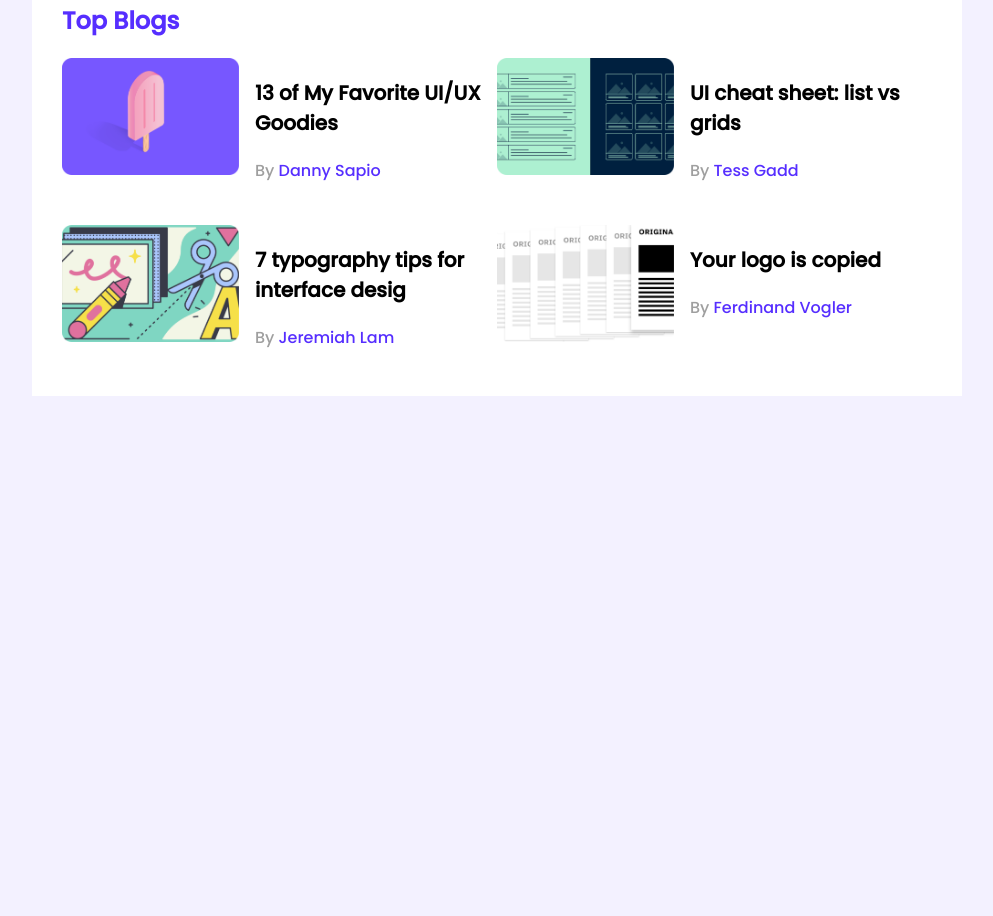
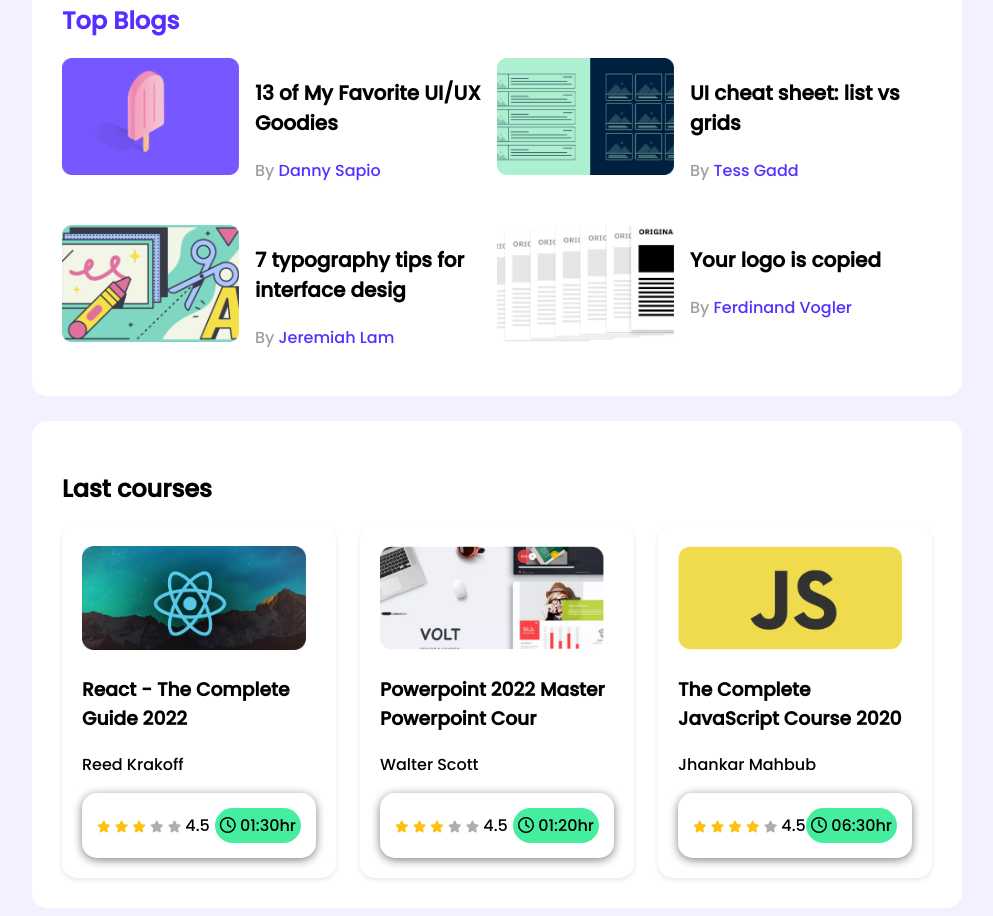
Before and after one commit to codemansunny/Topper-board-css3, a plain HTML site: page index.html in a window 1280 px wide. Shown: the part 318-1234 px from the top of the page, without its empty margins (143-1136 px from the left). Before the commit the page ends 800 px from the top, so only its background shows below. Drawn offline with Linux system fonts and the light colour scheme.

Commit message:
version 1.4

```diff
--- a/css/style.css
+++ b/css/style.css
@@ -10,14 +10,16 @@
 }
 
 main{
-    display: flex;
+    display: grid;
     justify-content: center;
+    clear: both;
 }
 
 .container{
     background-color: white;
     width: 870px;
     padding: 30px;
+    border-radius: 15px;
 }
 
 /* Top Student*/
@@ -90,3 +92,52 @@
     font-size: 16px;
     color: #562EFF;
 }
+
+/*---------------
+cources Style
+----------------*/
+.course .course-banner img{
+    width: 224px;
+    height: 104px;
+}
+ /*------------
+  Font Awsome
+  ------------ */
+.courses{
+    display: grid;
+    grid-template-columns: repeat(3, 1fr);
+    grid-column-gap: 24px;
+}
+
+.course{
+    padding: 20px;
+    border-radius: 15px;
+    box-shadow: 0 2px 5px rgb(238, 228, 228);
+}
+
+.course-info{
+    display: flex;
+    align-items: center;
+    justify-content: space-between;
+    padding: 15px;
+    border-radius: 15px;
+    box-shadow: 0 2px 10px gray;
+}
+
+.fa-star{
+    font-size: 12px;
+}
+
+.fa-star.filled{
+    color: #FFC014;
+}
+
+.fa-star.empty{
+    color: #AEAEAE;
+}
+
+.course-duration{
+    background: rgb(69, 238, 159);
+    padding: 5px;
+    border-radius: 50px;
+}
--- a/index.html
+++ b/index.html
@@ -4,6 +4,9 @@
     <meta charset="UTF-8">
     <meta http-equiv="X-UA-Compatible" content="IE=edge">
     <meta name="viewport" content="width=device-width, initial-scale=1.0">
+    <!-- fontawsome Kits -->
+    <script src="https://kit.fontawesome.com/38dcdc8f6d.js" crossorigin="anonymous"></script>
+    <!-- css Link  -->
     <link rel="stylesheet" href="css/style.css">
     <title>Topper Board | Ahsan Hbaib Sunny</title>
     <link rel="shortcut icon" href="https://icons8.com/icon/65736/volleyball-player" type="image/x-icon">
@@ -22,27 +25,27 @@
                 <h2 class="section-title">Top Students</h2>
                 <div class="students">
                     <div class="student">
-                        <img src="media/toppers/topper-1.png" alt="">
+                        <img src="media/toppers/topper-1.png" alt="topper-1">
                         <h3 class="student-name" class="student name">Top Student-1</h3>
                     </div>
                     <div class="student">
-                        <img src="media/toppers/topper-2.png" alt="">
+                        <img src="media/toppers/topper-2.png" alt="topper-2">
                         <h3 class="student-name" class="student name">Top Student-2</h3>
                     </div>
                     <div class="student">
-                        <img src="media/toppers/topper-3.png" alt="">
+                        <img src="media/toppers/topper-3.png" alt="topper-3">
                         <h3 class="student-name" class="student name">Top Student-3</h3>
                     </div>
                     <div class="student">
-                        <img src="media/toppers/topper-4.png" alt="">
+                        <img src="media/toppers/topper-4.png" alt="topper-4">
                         <h3 class="student-name" class="student name">Top Student-4</h3>
                     </div>
                     <div class="student">
-                        <img src="media/toppers/topper-5.png" alt="">
+                        <img src="media/toppers/topper-5.png" alt="topper-5">
                         <h3 class="student-name" class="student name">Top Student-5</h3>
                     </div>
                     <div class="student">
-                        <img src="media/toppers/topper-6.png" alt="">
+                        <img src="media/toppers/topper-6.png" alt="topper-6">
                         <h3 class="student-name" class="student name">Top Student-6</h3>
                     </div>
                 </div>
@@ -93,6 +96,81 @@
                     </div>
                 </div>
             </div>
+        </section><br>
+        <!-- Last Cource -->
+        <section class="container">
+            <h2 class="section Title">Last courses</h2>
+            <div class="courses">
+                <div class="course">
+                    <div class="course-banner">
+                        <img src="media/courses/course-1.png" alt="">
+                    </div>
+                    <div class="course-detail">
+                        <h3 class="course-title">React - The Complete Guide 2022</h3>
+                        <p class="course-Instructor">Reed Krakoff</p>
+                        <div class="course-info">
+                            <div>
+                                <i class="fas fa-star filled"></i>
+                                <i class="fas fa-star filled"></i>
+                                <i class="fas fa-star filled"></i>
+                                <i class="fas fa-star empty"></i>
+                                <i class="fas fa-star empty"></i>
+                                <span>4.5</span>
+                            </div>
+                            <div class="course-duration">
+                                <i class="far fa-clock"></i>
+                                01:30hr
+                            </div>
+                        </div>
+                    </div>
+                </div>
+                <div class="course">
+                    <div class="course-banner">
+                        <img src="media/courses/course-2.png" alt="">
+                    </div>
+                    <div class="course-detail">
+                        <h3 class="course-title">Powerpoint 2022 Master Powerpoint Cour</h3>
+                        <p class="course-Instructor">Walter Scott</p>
+                        <div class="course-info">
+                            <div>
+                                <i class="fas fa-star filled"></i>
+                                <i class="fas fa-star filled"></i>
+                                <i class="fas fa-star filled"></i>
+                                <i class="fas fa-star empty"></i>
+                                <i class="fas fa-star empty"></i>
+                                <span>4.5</span>
+                            </div>
+                            <div class="course-duration">
+                                <i class="far fa-clock"></i>
+                                01:20hr
+                            </div>
+                        </div>
+                    </div>
+                </div>
+                <div class="course">
+                    <div class="course-banner">
+                        <img src="media/courses/course-3.png" alt="">
+                    </div>
+                    <div class="course-detail">
+                        <h3 class="course-title">The Complete JavaScript Course 2020</h3>
+                        <p class="course-Instructor">Jhankar Mahbub</p>
+                        <div class="course-info">
+                            <div>
+                                <i class="fas fa-star filled"></i>
+                                <i class="fas fa-star filled"></i>
+                                <i class="fas fa-star filled"></i>
+                                <i class="fas fa-star filled"></i>
+                                <i class="fas fa-star empty"></i>
+                                <span>4.5</span>
+                            </div>
+                            <div class="course-duration">
+                                <i class="far fa-clock"></i>
+                                06:30hr
+                            </div>
+                        </div>
+                    </div>
+                </div>
+            </div>
         </section>
     </main>
     <!-- main End -->
```
